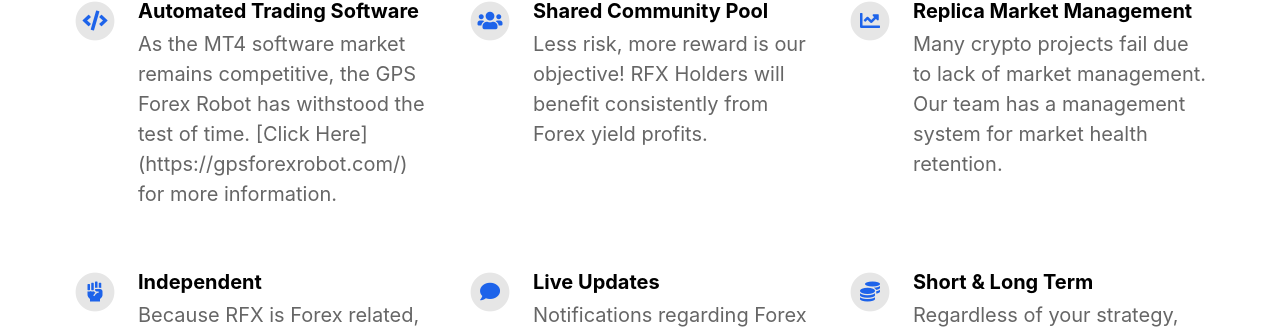
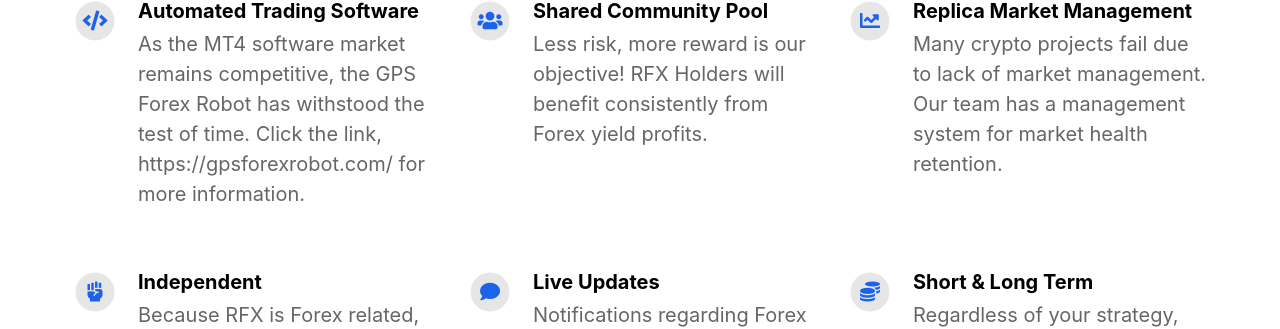
Before and after one commit to fintechntrusts2020/Replica_Forex, a Jekyll site: the page built from index.html, in a window 1280 px wide. Shown: the part 1083-1412 px from the top of the page. Built offline with Jekyll 4.4.1, drawn with Linux system fonts in a browser that asks for light colours; nearby versions of some CDN libraries.

Commit message:
Line 37; "(Text_Change)"_config.yml

```diff
--- a/_config.yml
+++ b/_config.yml
@@ -34,7 +34,7 @@ enable_smart_app_banner                   :
 features                                  :
 
   - title                                 : Automated Trading Software
-    description                           : As the MT4 software market remains competitive, the GPS Forex Robot has withstood the test of time. [Click Here](https://gpsforexrobot.com/) for more information.
+    description                           : As the MT4 software market remains competitive, the GPS Forex Robot has withstood the test of time. Click the link, https://gpsforexrobot.com/ for more information.
     fontawesome_icon_name                 : code
 
   - title                                 : Shared Community Pool
```
